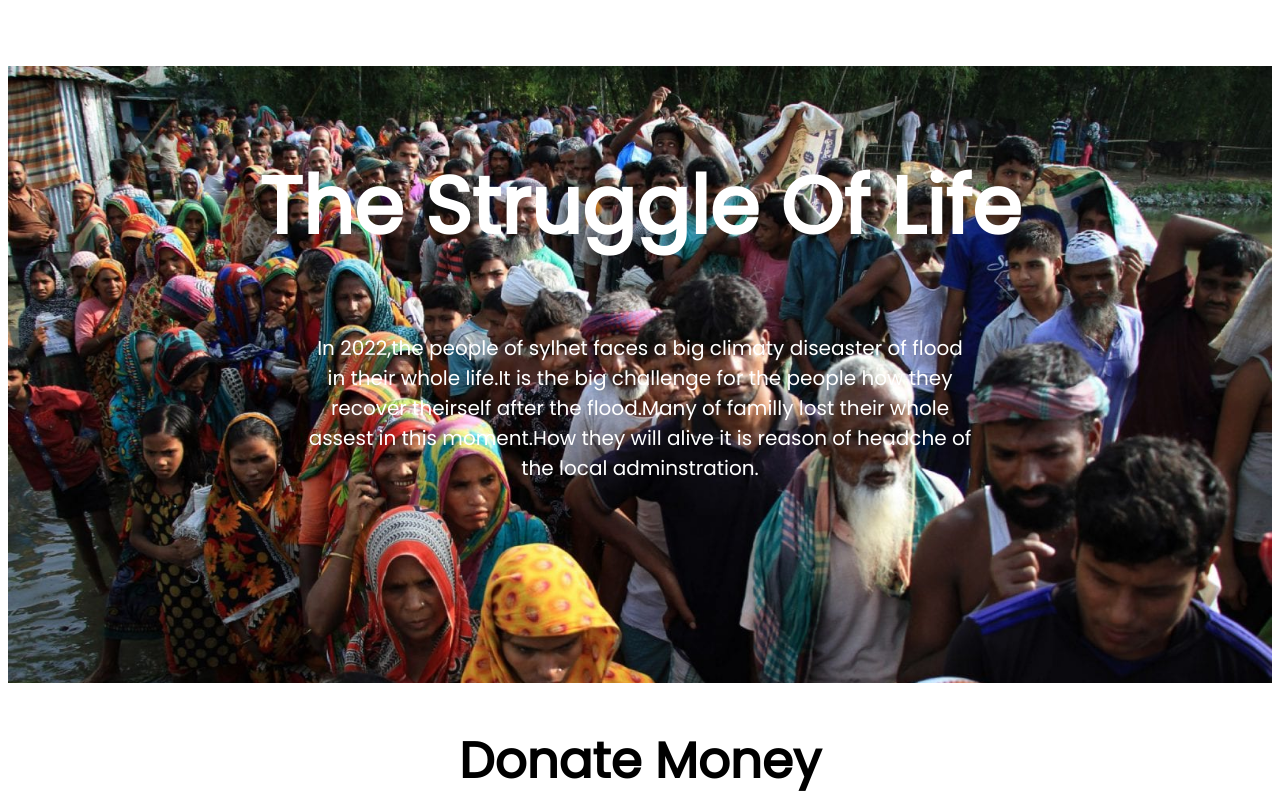
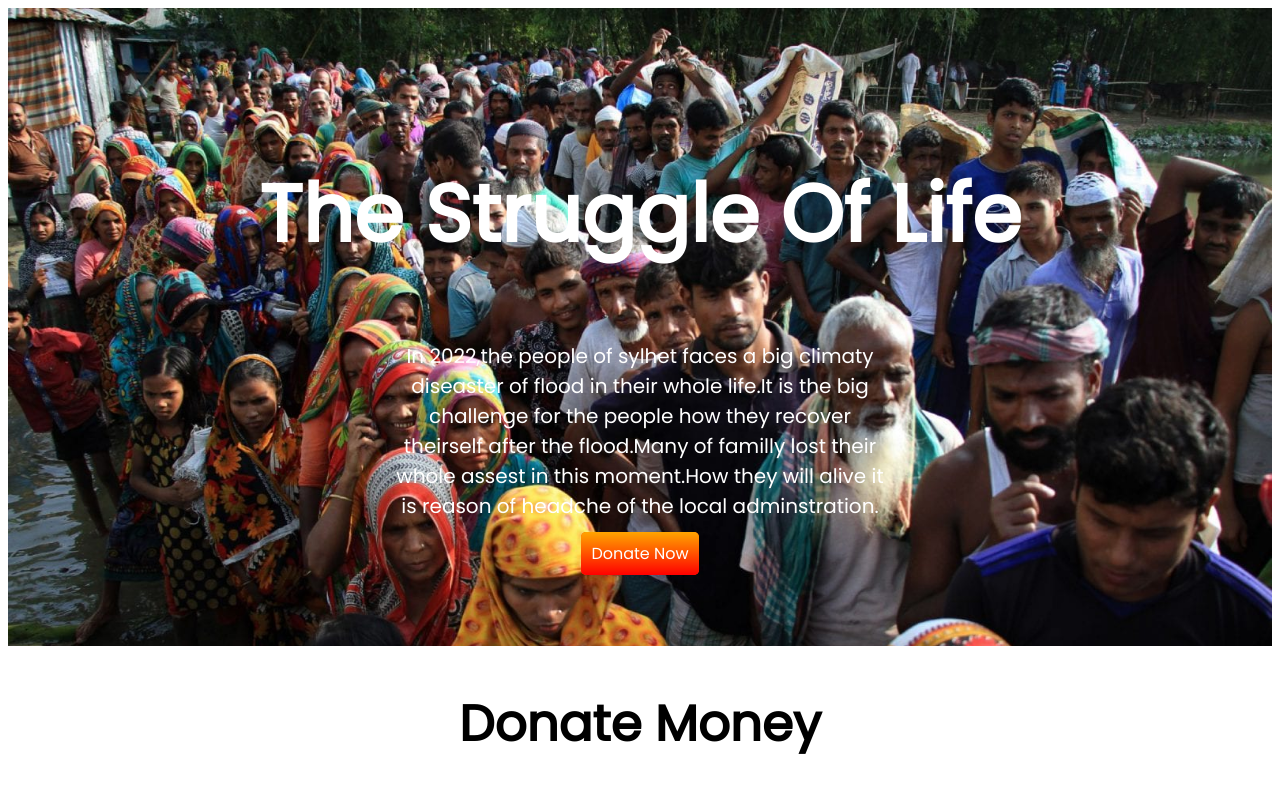
Before and after one commit to soaibislam123/Assignment-1st-milestone, a plain HTML site: page Assignment/index.html in a window 1280 px wide. Shown: the top 800 px of the page. Drawn offline with Linux system fonts and the light colour scheme.

Commit message:
button add

```diff
--- a/Assignment/index.html
+++ b/Assignment/index.html
@@ -12,11 +12,13 @@
 <body>
     <section class="top">
         <div class="header">
-            <h1 id="h1">The Struggle Of Life</h1>
-            <p id="p">In 2022,the people of sylhet faces a big climaty diseaster of flood in their whole life.It is the
+            <h1 id="header-h1">The Struggle Of Life</h1>
+            <p id="header-p">In 2022,the people of sylhet faces a big climaty diseaster of flood in their whole life.It
+                is the
                 big
                 challenge for the people how they recover theirself after the flood.Many of familly lost their whole
                 assest in this moment.How they will alive it is reason of headche of the local adminstration.</p>
+            <a id="click" href="#">Donate Now</a>
         </div>
     </section>
 
--- a/Assignment/style.css
+++ b/Assignment/style.css
@@ -21,23 +21,28 @@ img {
 
 .header {
     text-align: center;
+    padding: 80px;
 
 }
 
-#h1 {
+#header-h1 {
     font-size: 80px;
     font-weight: 700;
     color: white;
-    padding-top: 80px;
+
 
 }
 
-#p {
+#header-p {
     font-size: 20px;
     color: white;
     margin-left: 300px;
     margin-right: 300px;
-    padding-bottom: 200px;
+
+}
+
+#button-1 {
+    margin-bottom: 80px;
 }
 
 /* 2nd part start */
```
